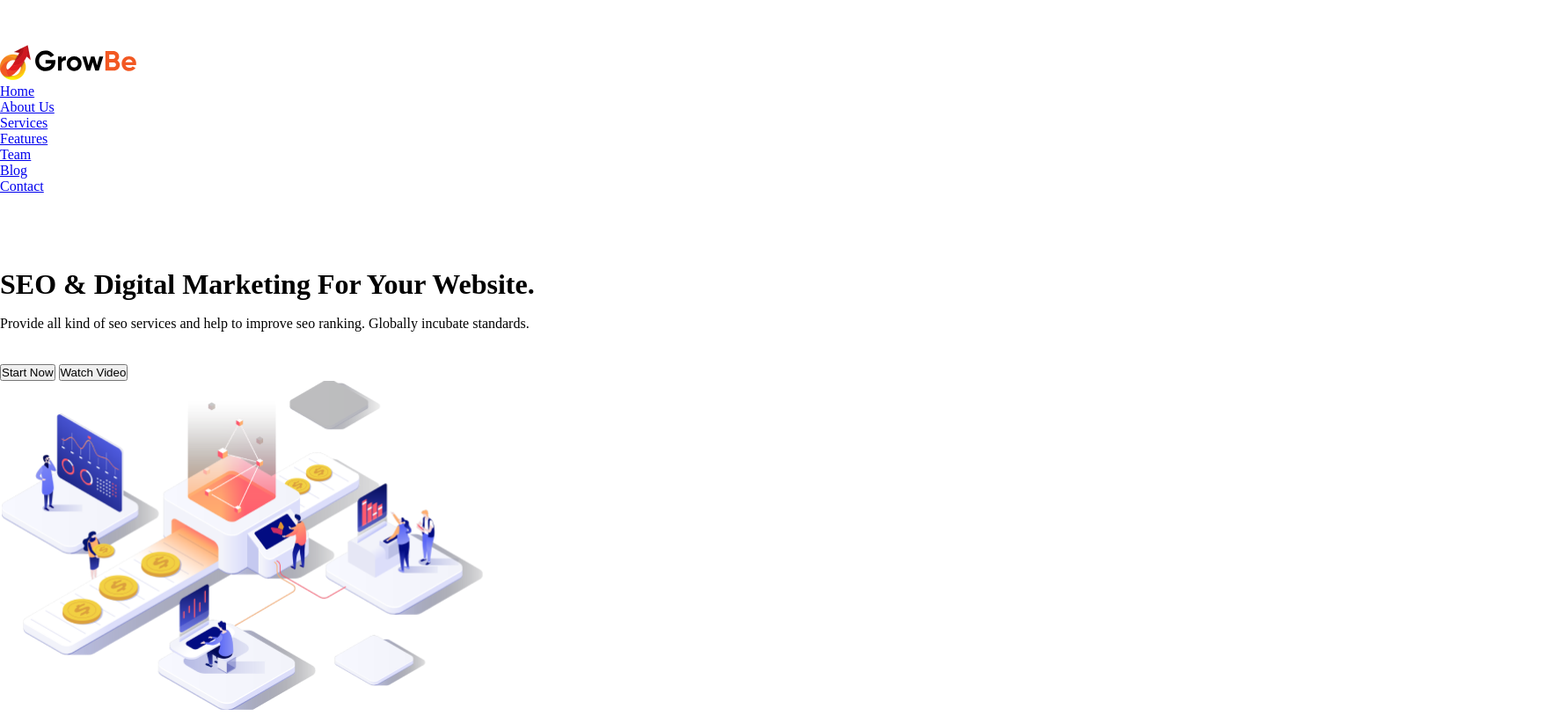
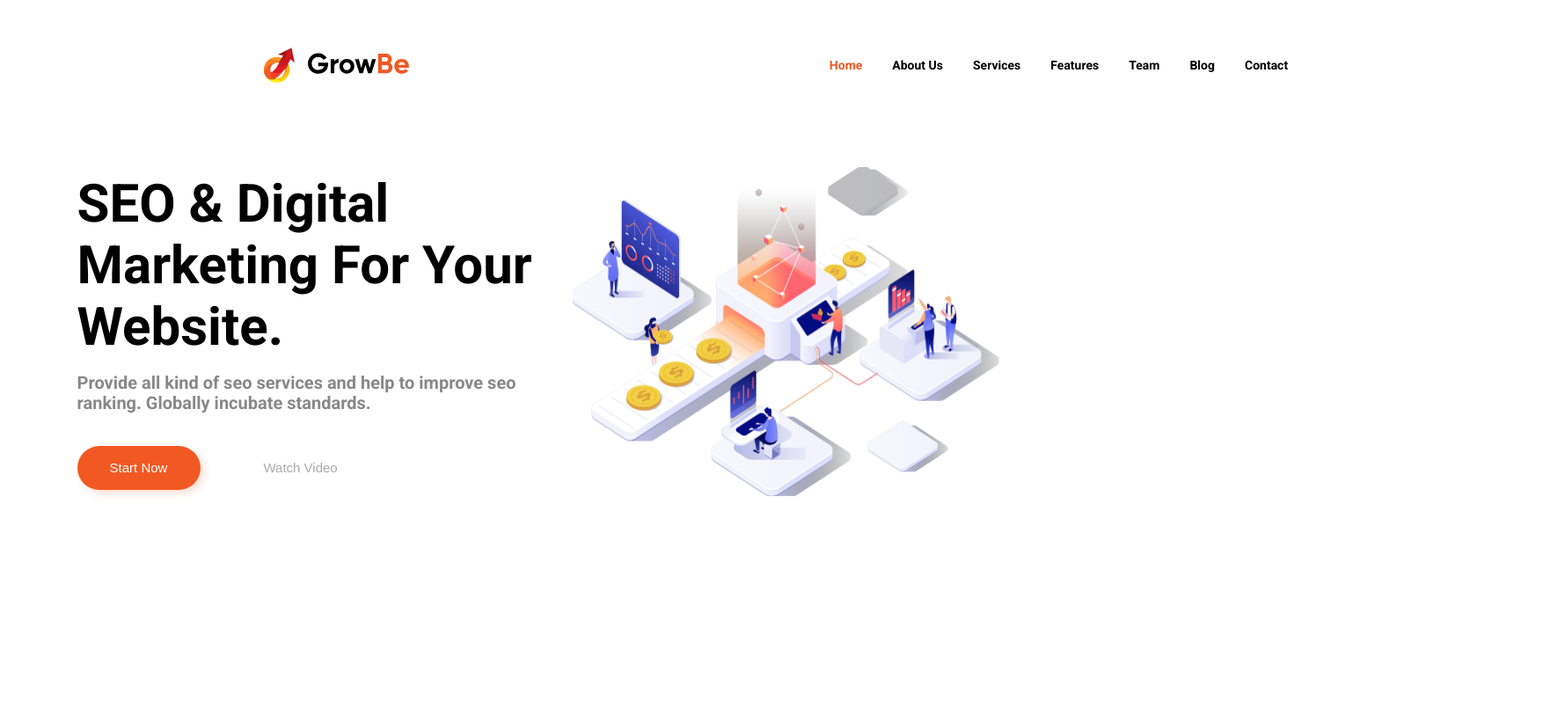
Before and after one commit to KDarya13/HomeWork_3_html_css, a plain HTML site: page index.html in a window 1280 px wide. Shown: the top 814 px of the page at 88% size, 1770 px wide, since content can reach past the window. Drawn offline with Linux system fonts and the light colour scheme.

Commit message:
add stylization

```diff
--- a/css/style.css
+++ b/css/style.css
@@ -3,23 +3,192 @@
     padding: 0;
 }
 
+body {
+    font-family: 'Roboto', sans-serif;
+    font-weight: 600;
+    font-size: 16px;
+    line-height: 18px;
+    font-style: normal;
+    color: #000000;
+}
+
+a {
+    text-decoration: none;
+}
+
+a:hover {
+    color: #F25822;
+}
+
+a:active {
+    color: #000000;
+}
+
+.center {
+    max-width: 1170px;
+    width: 100%;
+    padding-left: calc(50% - 585px);
+    padding-right: calc(50% - 585px);
+}
+
 .header {
-    padding: 51px 0 0 0;
-    margin: 0 0 84px 0;
+    padding: 11px 300px 12px 300px;
+    margin: 43px 0 84px 0;
+    display: flex;
+    justify-content: center;
+    align-items: center;
+}
+
+.top-logo {
+    display: flex;
+    flex-wrap: nowrap;
+    gap: 14px;
+    max-width: 137px;
+    width: 100%;
+    max-height: 40px;
+    height: 100%;
+}
+
+.menu {
+    max-width: 540px;
+    width: 100%;
+    margin: 0 0 0 500px;
+}
+
+.menu-link {
+    list-style: none;
+    display: flex;
+    justify-content: center;
+    align-content: center;
+    gap: 34px;
+    font-size: 14px;
+    line-height: 16px;
+}
+
+.menu-link-item {
+    line-height: 17px;
+    color: #000000;
+}
+
+.home {
+    color: #F25822;
+}
+
+.home:hover {
+    color: #000000;
+
+}
+
+.home:active {
+    color: #F25822;
+}
+
+.content-wrp {
+    margin: 0 0 162px 0;
+    display: flex;
+    justify-content: center;
+    align-items: center;
 }
 
 .top-content {
-    margin: 0 0 162px 0;
+    display: flex;
+    flex-direction: row;
+    justify-content: center;
+    align-content: center;
+    align-items: center;
+}
+
+.top-content-info {
+    margin-right: 39px;
+    text-align: left;
+    max-width: 522px;
+    width: 100%;
+
 }
 
 .top-content-title {
     margin: 0 0 17px 0;
+    font-size: 60px;
+    line-height: 70px;
 }
 
 .top-content-txt {
     margin: 0 0 37px 0;
+    font-size: 20px;
+    line-height: 23px;
+    color: #888888;
 }
 
-.logos-wrp {
-    padding: 0 0 96px 0;
+.top_content_btn_wrp {
+    display: flex;
+    justify-content: flex-start;
+    align-items: center;
+    gap: 72px;
+
 }
+
+.btn {
+    box-sizing: border-box;
+    display: block;
+    border: none;
+    font-size: 15px;
+    line-height: 18px;
+}
+
+.btn-left {
+    max-width: 140px;
+    width: 100%;
+    height: 50px;
+    background-color: #F25822;
+    color: #ffffff;
+    box-shadow: 4px 4px 8px rgba(242, 88, 34, 0.2);
+    border-radius: 50px;
+
+}
+
+.btn-left:hover {
+    color: #F25822;
+    background-color: #fff;
+}
+
+.btn-left:active {
+    color: #fff;
+    background-color: #F25822;
+}
+
+
+.btn-right {
+    color: #AAAAAA;
+    background-color: #ffffff;
+}
+
+.btn-right:hover {
+    color: #fff;
+    background-color: #AAAAAA;
+}
+
+.btn-right:active {
+    color: #fff;
+    background-color: #F25822;
+}
+
+.top-content-pic {
+    width: 544px;
+    height: 374px;
+}
+
+.top-content-pic img {
+    display: block;
+    width: 100%;
+    height: 100%;
+}
+
+.logos-link {
+    padding: 97px 0 96px 0;
+    list-style: none;
+    display: flex;
+    justify-content: center;
+    align-items: center;
+    align-content: center;
+    gap: 48px;
+}
```
